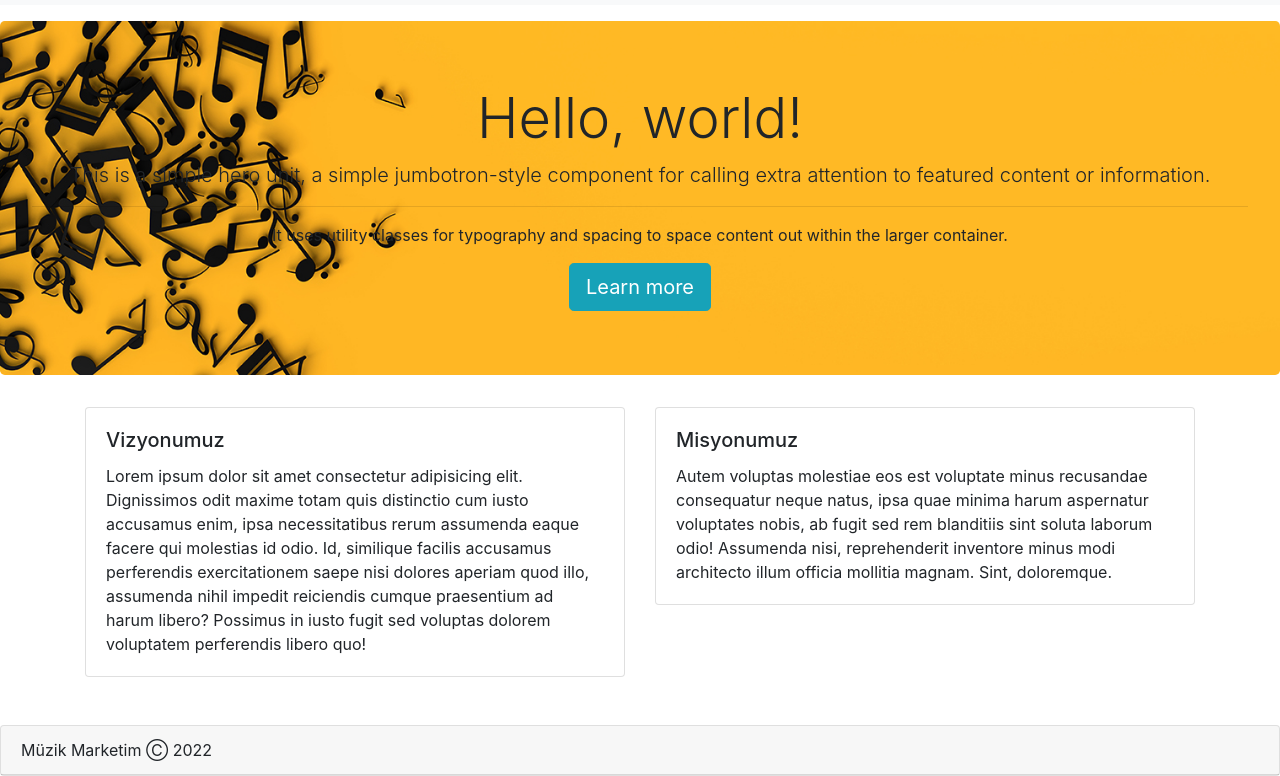
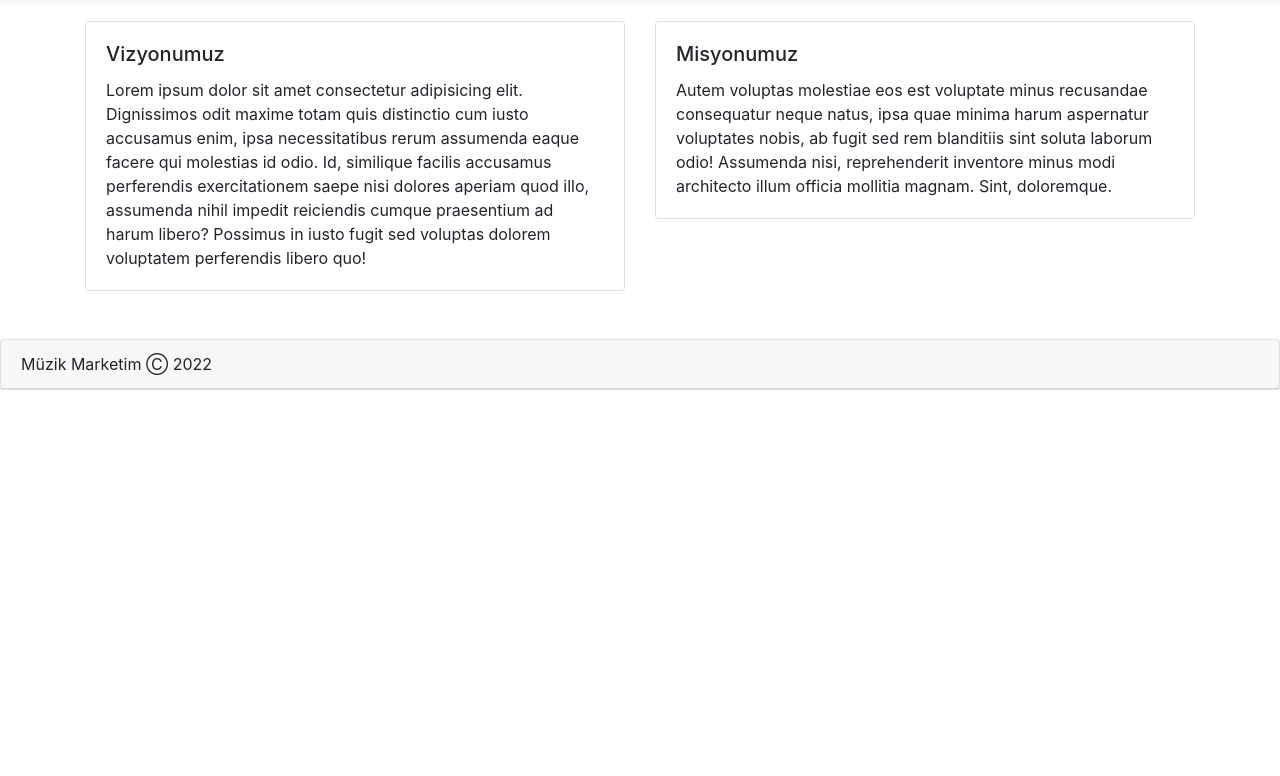
Before and after one commit to kilicnimet/bootstrap-odev, a plain HTML site: page about-us.html in a window 1280 px wide. Shown: the part 118-894 px from the top of the page. After the commit the page ends 800 px from the top, so only its background shows below. Drawn offline with nearby package versions, Linux system fonts and the light colour scheme.

Commit message:
aboutus changed

```diff
--- a/about-us.html
+++ b/about-us.html
@@ -49,16 +49,6 @@
   </nav>
     <!-- navbar bitti -->
 
-    <!-- banner başladı -->
-     <div class="jumbotron text-center">
-        <h1 class="display-4 text-center">Hello, world!</h1>
-        <p class="lead">This is a simple hero unit, a simple jumbotron-style component for calling extra attention to featured content or information.</p>
-        <hr class="my-3">
-        <p>It uses utility classes for typography and spacing to space content out within the larger container.</p>
-        <a class="btn btn-info btn-lg" href="#" role="button">Learn more</a>
-      </div>
-    <!-- banner başladı -->
-
     <!-- içerik başladı -->
     <div class="container mr-auto mb-5">
     <div class="row">
```
